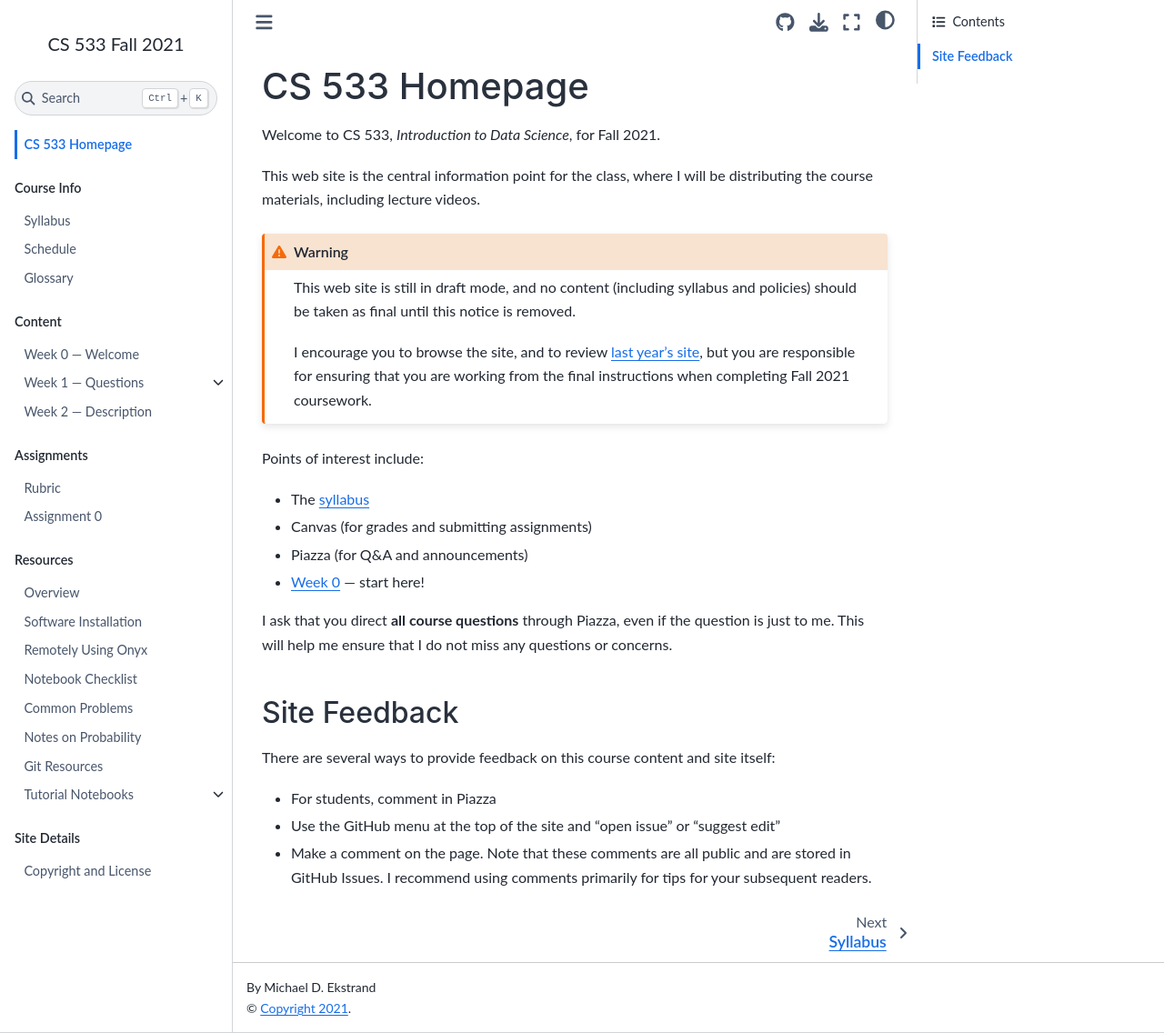
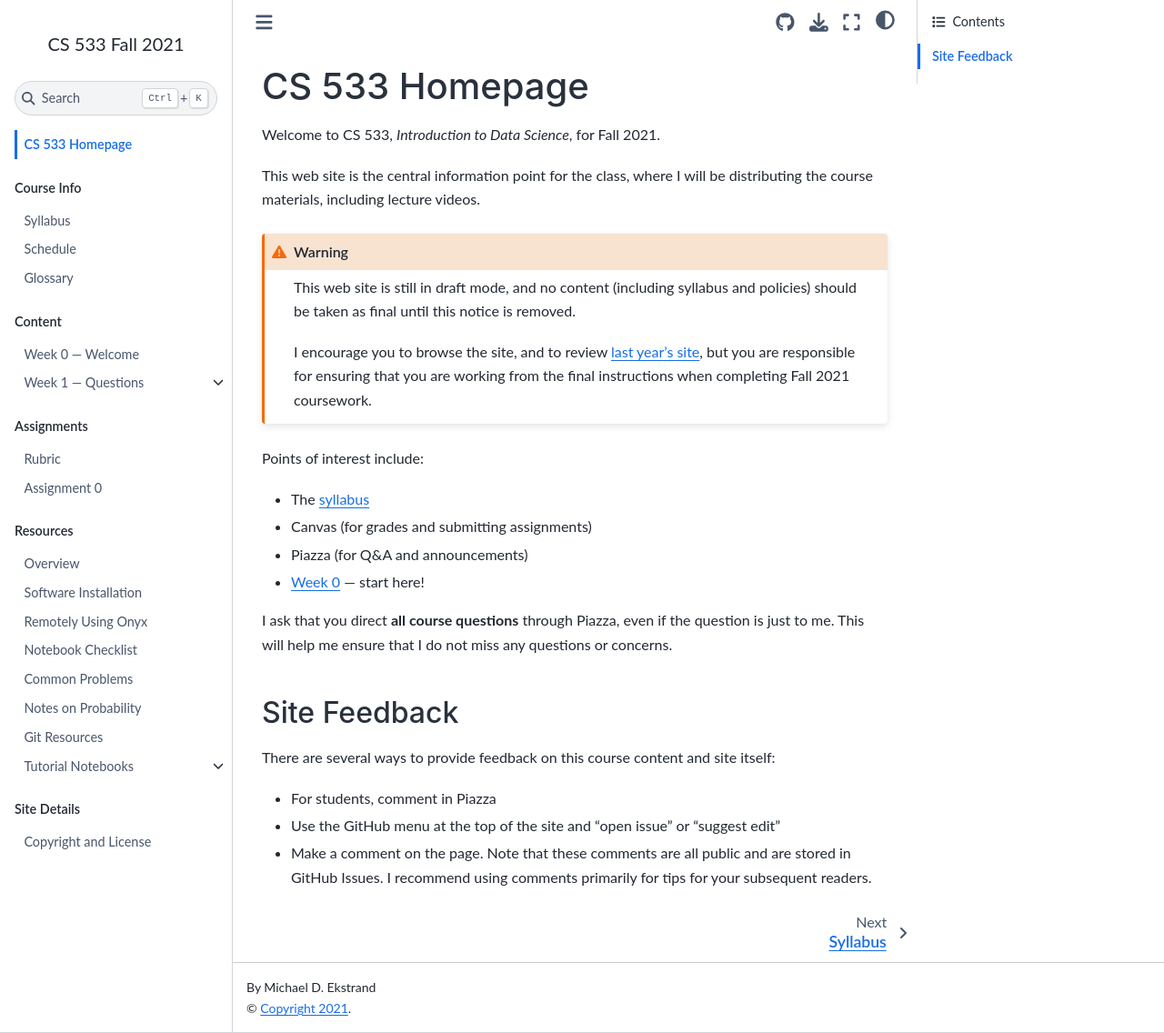
Before and after one commit to mdekstrand/cs533-web, a Jupyter Book: the page built from index.md, in a window 1280 px wide and 1136 px high. Shown: the whole window at 91% size. Built offline with Jupyter Book 1.0.4 settings and Sphinx 7.4.7 and the Sphinx Book theme 1.1.4, drawn with Linux system fonts in a browser that asks for light colours; pages that are not in the unit, such as notebooks, are missing from menus; a style sheet for code colours, icons or effects is not loaded; some of the changed lines change nothing that is shown.

Commit message:
drop week 2

```diff
--- a/_toc.yml
+++ b/_toc.yml
@@ -13,7 +13,7 @@ parts:
     sections:
     - file: week1/DemoNotebook
     - file: week1/1-7-types-operations
-  - file: week2/index
+  # - file: week2/index
 - caption: Assignments
   chapters:
   - file: assignments/index
```
